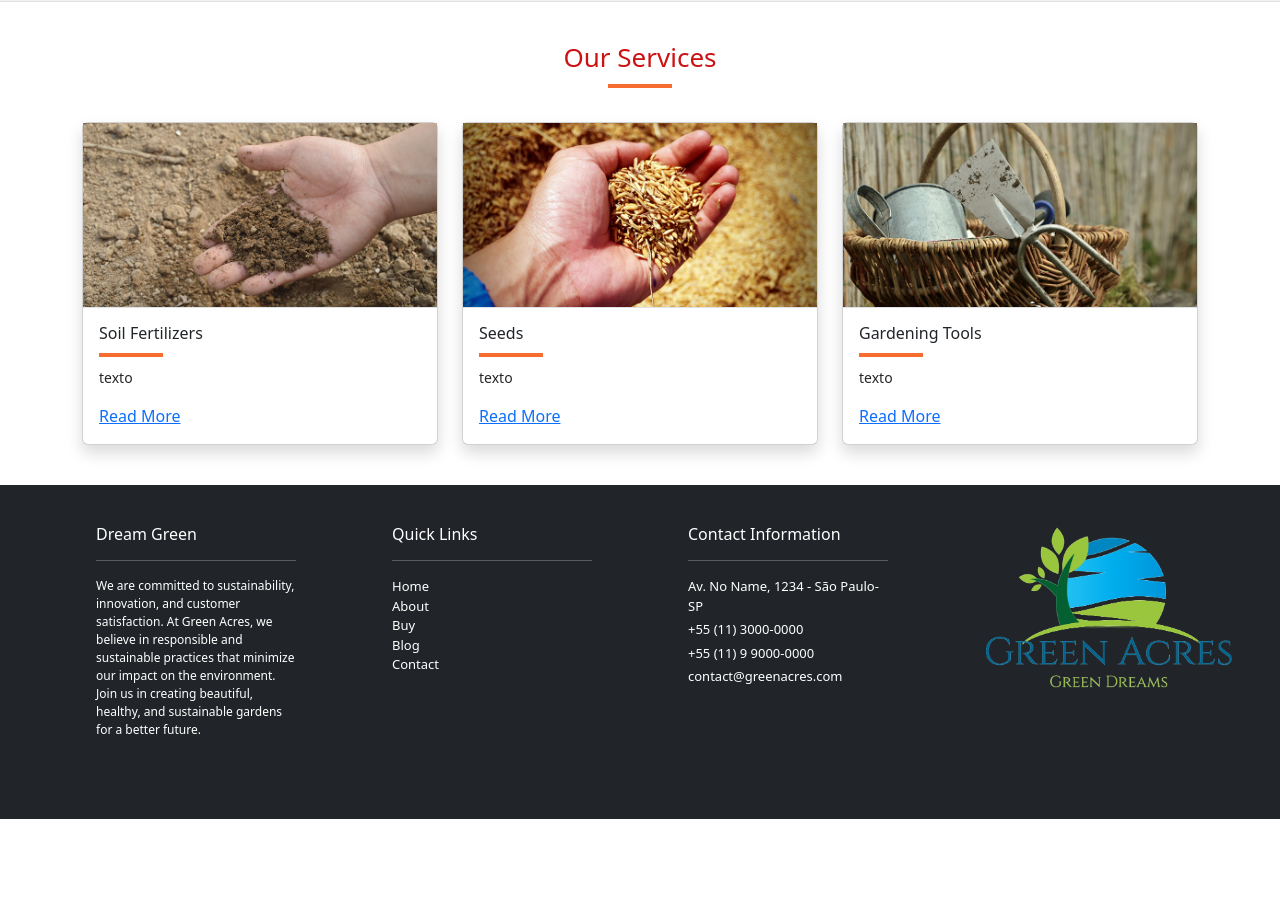
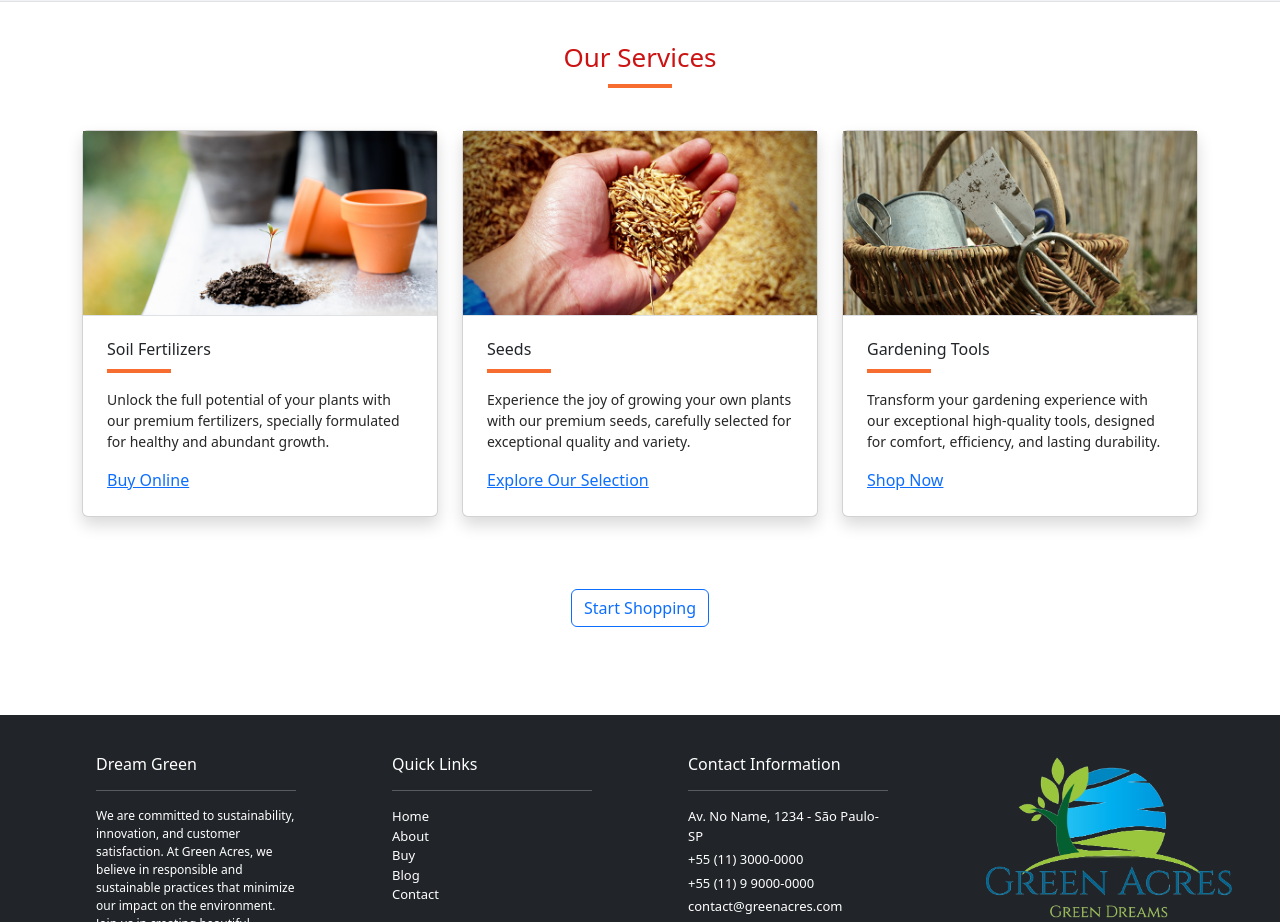
Before and after one commit to Maicon-g14/Responsive-react-website, a React (Create React App) app: page / in a window 1280 px wide. Shown: the part 1380-2302 px from the top of the page. Before the commit the page ends 2199 px from the top, so only its background shows below. Built offline with nearby package versions, Linux system fonts and the light colour scheme.

Commit message:
our services fixes

```diff
--- a/src/components/pages/Home.js
+++ b/src/components/pages/Home.js
@@ -6,7 +6,7 @@ import VMC from './inc/Vmc';
 import Section1 from '../images/hedgehog.png';
 import Section2 from '../images/plants.png';
 import Section3 from '../images/vegetables.png';
-import Service1 from '../images/soil.png';
+import Service1 from '../images/plant.png';
 import Service2 from '../images/seeds.png';
 import Service3 from '../images/tools.png';
 
@@ -124,38 +124,50 @@ function Home() {
                             <div className='underline mx-auto'></div>
                         </div>
 
-                        <div className='col-md-4'>
+                        <div className='col-md-4 my-2'>
                             <div className='card shadow'>
                                 <img src={Service1} className='w-100 border-bottom' alt='Services' />
-                                <div className='card-body'>
+                                <div className='card-body p-4'>
                                     <h6>Soil Fertilizers</h6>
-                                    <div className='underline'></div>
-                                    <p>texto</p>
-                                    <Link to='services' className=''>Read More</Link>
+                                    <div className='underline mb-3'></div>
+                                    <p>
+                                        Unlock the full potential of your plants with our premium fertilizers,
+                                        specially formulated for healthy and abundant growth.
+                                    </p>
+                                    <Link to='services' className=''>Buy Online</Link>
                                 </div>
                             </div>
                         </div>
-                        <div className='col-md-4'>
+                        <div className='col-md-4 my-2'>
                             <div className='card shadow'>
                                 <img src={Service2} className='w-100 border-bottom' alt='Services' />
-                                <div className='card-body'>
+                                <div className='card-body p-4'>
                                     <h6>Seeds</h6>
-                                    <div className='underline'></div>
-                                    <p>texto</p>
-                                    <Link to='services' className=''>Read More</Link>
+                                    <div className='underline mb-3'></div>
+                                    <p>
+                                        Experience the joy of growing your own plants with our premium seeds,
+                                        carefully selected for exceptional quality and variety.
+                                    </p>
+                                    <Link to='services' className=''>Explore Our Selection</Link>
                                 </div>
                             </div>
                         </div>
-                        <div className='col-md-4'>
+                        <div className='col-md-4 my-2'>
                             <div className='card shadow'>
                                 <img src={Service3} className='w-100 border-bottom' alt='Services' />
-                                <div className='card-body'>
+                                <div className='card-body p-4'>
                                     <h6>Gardening Tools</h6>
-                                    <div className='underline'></div>
-                                    <p>texto</p>
-                                    <Link to='services' className=''>Read More</Link>
+                                    <div className='underline mb-3'></div>
+                                    <p>
+                                        Transform your gardening experience with our exceptional high-quality tools,
+                                        designed for comfort, efficiency, and lasting durability.
+                                    </p>
+                                    <Link to='services' className=''>Shop Now</Link>
                                 </div>
                             </div>
+                        </div>
+                        <div className='col-md-12 mt-5 text-center'>
+                            <Link to='/' className='btn btn-outline-primary mt-3 mb-5'> Start Shopping </Link>
                         </div>
                     </div>
                 </div>
```
